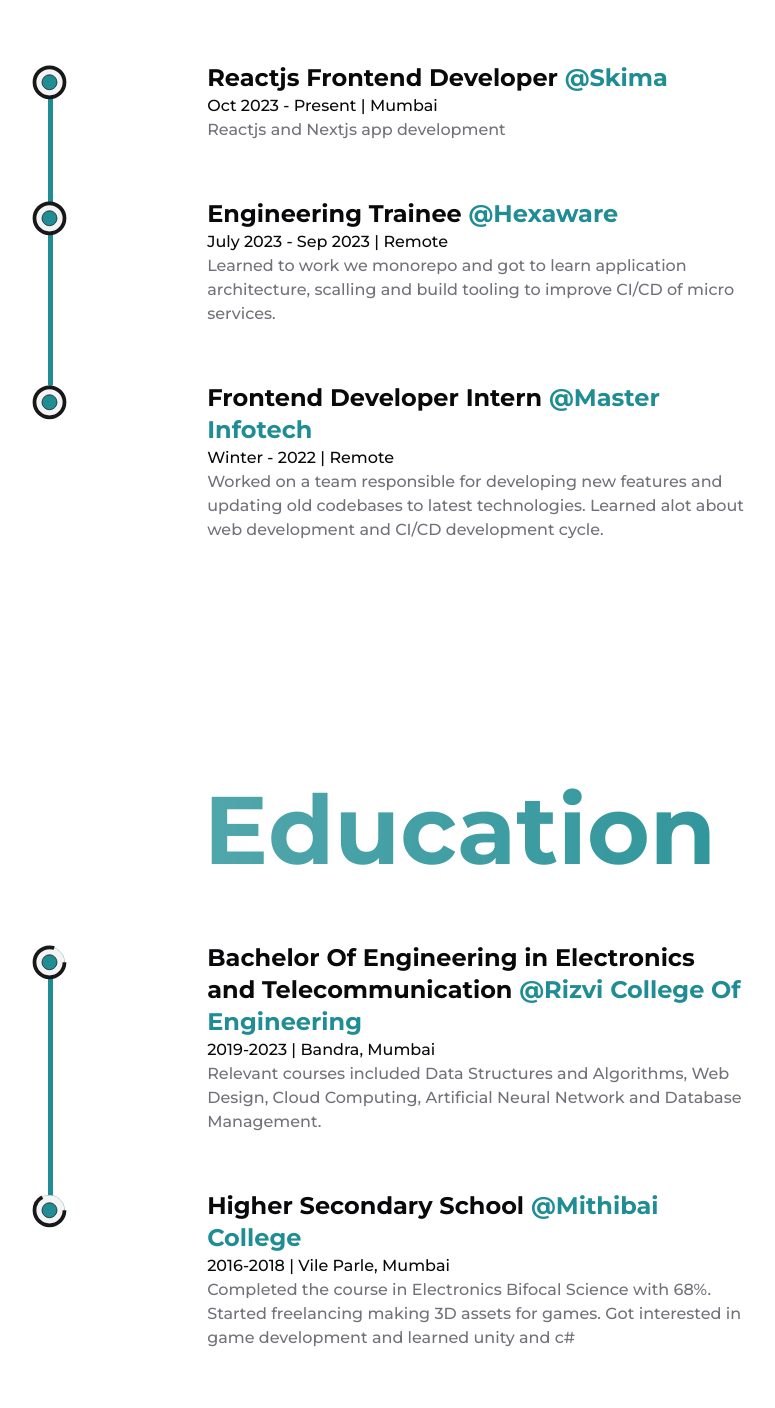
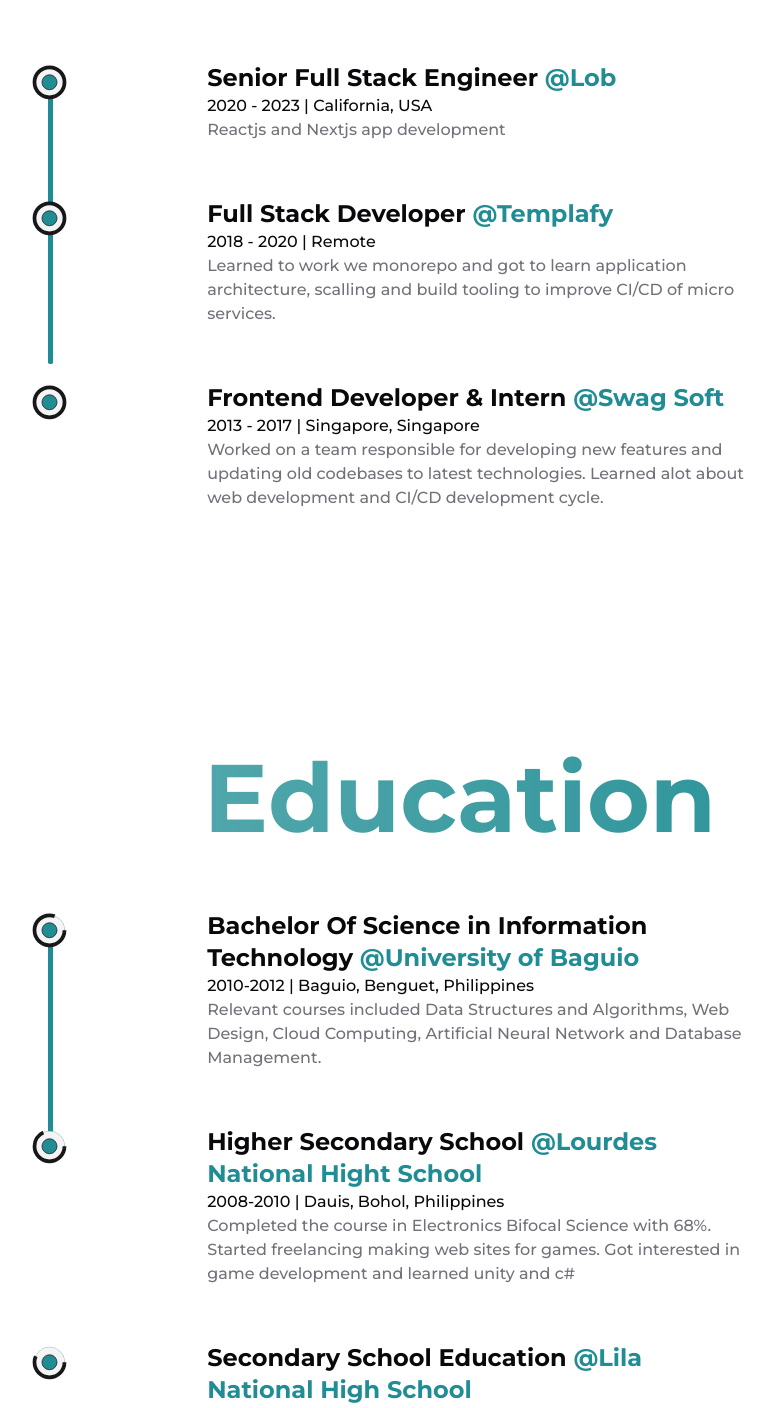
Before and after one commit to joelgenaro/portfolio-joel, a Next.js app: page /about in a window 1280 px wide. Shown: the part 1086-2494 px from the top of the page, without its empty margins (180-955 px from the left). Built offline with nearby package versions, Linux system fonts and the light colour scheme.

Commit message:
update: content

```diff
--- a/src/components/about-hero.tsx
+++ b/src/components/about-hero.tsx
@@ -53,13 +53,13 @@
               <Image
                 className="-z-10 h-full w-full bg-cover bg-no-repeat"
                 alt="USA flag"
-                src="https://flagcdn.com/us.svg"
+                src="https://flagcdn.com/ph.svg"
                 width={1235}
                 height={650}
               />
             </div>
             <span className="text-lg font-medium text-foreground">
-              Miami, Florida
+              Bohol, Philippines
             </span>
           </FadeRight>
         </AnimatePresence>
--- a/src/data/education.ts
+++ b/src/data/education.ts
@@ -2,36 +2,36 @@
 
 export const EDUCATION: ExperienceShowcaseListItemProps[] = [
   {
-    title: "Bachelor Of Engineering in Electronics and Telecommunication",
+    title: "Bachelor Of Science in Information Technology",
     organization: {
-      name: "Rizvi College Of Engineering",
-      href: "https://eng.rizvi.edu.in/",
+      name: "University of Baguio",
+      href: "https://ubaguio.edu/",
     },
-    date: "2019-2023",
-    location: "Bandra, Mumbai",
+    date: "2010-2012",
+    location: "Baguio, Benguet, Philippines",
     description:
       "Relevant courses included Data Structures and Algorithms, Web Design, Cloud Computing, Artificial Neural Network and Database Management.",
   },
   {
     title: "Higher Secondary School",
     organization: {
-      name: "Mithibai College",
-      href: "https://www.mithibai.ac.in/",
+      name: "Lourdes National Hight School",
+      href: "http://www.depedro7gov.ph/",
     },
-    date: "2016-2018",
-    location: "Vile Parle, Mumbai",
+    date: "2008-2010",
+    location: "Dauis, Bohol, Philippines",
     description:
-      "Completed the course in Electronics Bifocal Science with 68%. Started freelancing making 3D assets for games. Got interested in game development and learned unity and c#",
+      "Completed the course in Electronics Bifocal Science with 68%. Started freelancing making web sites for games. Got interested in game development and learned unity and c#",
   },
   {
     title: "Secondary School Education",
     organization: {
-      name: "Holy Family High School",
-      href: "https://holyfamilyandheri.org/",
+      name: "Lila National High School",
+      href: "http://www.depedro7gov.ph/",
     },
-    date: "2017-2018",
-    location: "Andheri, Mumbai",
+    date: "2006-2008",
+    location: "Lila, Bohol, Philippines",
     description:
-      "Learned good values,dedication and disciplne. Played district football for 5 years.",
+      "Learned good values,dedication and discipline. Played district football for 5 years.",
   },
 ];
--- a/src/data/experience.ts
+++ b/src/data/experience.ts
@@ -2,34 +2,34 @@
 
 export const EXPERIENCE: ExperienceShowcaseListItemProps[] = [
   {
-    title: "Reactjs Frontend Developer",
+    title: "Senior Full Stack Engineer",
     organization: {
-      name: "Skima",
-      href: "https://skima.ai/",
+      name: "Lob",
+      href: "https://lob.com/",
     },
-    date: "Oct 2023 - Present",
-    location: "Mumbai",
+    date: "2020 - 2023",
+    location: "California, USA",
     description: "Reactjs and Nextjs app development",
   },
   {
-    title: "Engineering Trainee",
+    title: "Full Stack Developer",
     organization: {
-      name: "Hexaware",
-      href: "https://hexaware.com/",
+      name: "Templafy",
+      href: "https://templafy.com/",
     },
-    date: "July 2023 - Sep 2023",
+    date: "2018 - 2020",
     location: "Remote",
     description:
       "Learned to work we monorepo and got to learn application architecture, scalling and build tooling to improve CI/CD of micro services.",
   },
   {
-    title: "Frontend Developer Intern",
+    title: "Frontend Developer & Intern",
     organization: {
-      name: "Master Infotech",
-      href: "https://masterinfotech.com/",
+      name: "Swag Soft",
+      href: "https://swagsoft.com/",
     },
-    date: "Winter - 2022",
-    location: "Remote",
+    date: "2013 - 2017",
+    location: "Singapore, Singapore",
     description:
       "Worked on a team responsible for developing new features and updating old codebases to latest technologies. Learned alot about web development and CI/CD development cycle.",
   },
--- a/src/data/projects.ts
+++ b/src/data/projects.ts
@@ -53,7 +53,7 @@
     ],
     description:
       "Visualize JSON data format in form of a tree or graph. Application is made using Nextjs, Tailwindcss and Monaco Editor. Design image can be downloaded from this app.",
-    sourceCodeHref: "https://github.com/BUMBAIYA/jsontree",
+    sourceCodeHref: "https://github.com/joelgenaro/jsontree",
     liveWebsiteHref: "https://jsontree.vercel.app",
   },
   {
@@ -66,7 +66,7 @@
     ],
     description:
       "Keep track of projects and tasks in different categories. Drag and drop card from tables. Assign user and priority to task and many more features. This app is made using Reactjs, Typescript, Tailwindcss and React-beautiful-dnd library.",
-    sourceCodeHref: "https://github.com/BUMBAIYA/kanban",
+    sourceCodeHref: "https://github.com/joelgenaro/kanban",
     liveWebsiteHref: "https://kannban-board.vercel.app",
   },
   {
@@ -81,7 +81,7 @@
     ],
     description:
       "Many short and fun games using Reactjs, Typescript and Tailwindcss with collaboration with other developers",
-    sourceCodeHref: "https://github.com/BUMBAIYA/ManyGames",
+    sourceCodeHref: "https://github.com/joelgenaro/ManyGames",
     liveWebsiteHref: "https://manygames.vercel.app",
   },
   {
@@ -107,8 +107,8 @@
     ],
     description:
       "Get latest covid related stats in a table where user can filter using country and cases. It also has a map which show every countries data for quick view. It uses an open source api (disease.sh). Made using Reactjs, Javascript and MUI",
-    sourceCodeHref: "https://github.com/BUMBAIYA/CovidTracker",
-    liveWebsiteHref: "https://bumbaiya.github.io/CovidTracker",
+    sourceCodeHref: "https://github.com/joelgenaro/CovidTracker",
+    liveWebsiteHref: "https://joelgenaro.github.io/CovidTracker",
   },
   {
     name: "Stock predictor",
--- a/src/layout/footer.tsx
+++ b/src/layout/footer.tsx
@@ -16,7 +16,7 @@
           target="_blank"
           className="mb-6 cursor-pointer text-center text-2xl font-bold underline sm:text-4xl lg:text-7xl"
         >
-          <span>webdev0715@</span>
+          <span>joel.ggdev@</span>
           <br />
           <span>gmail.com</span>
         </a>
```
Also changed, not shown: public/images/heroProfile.png.
